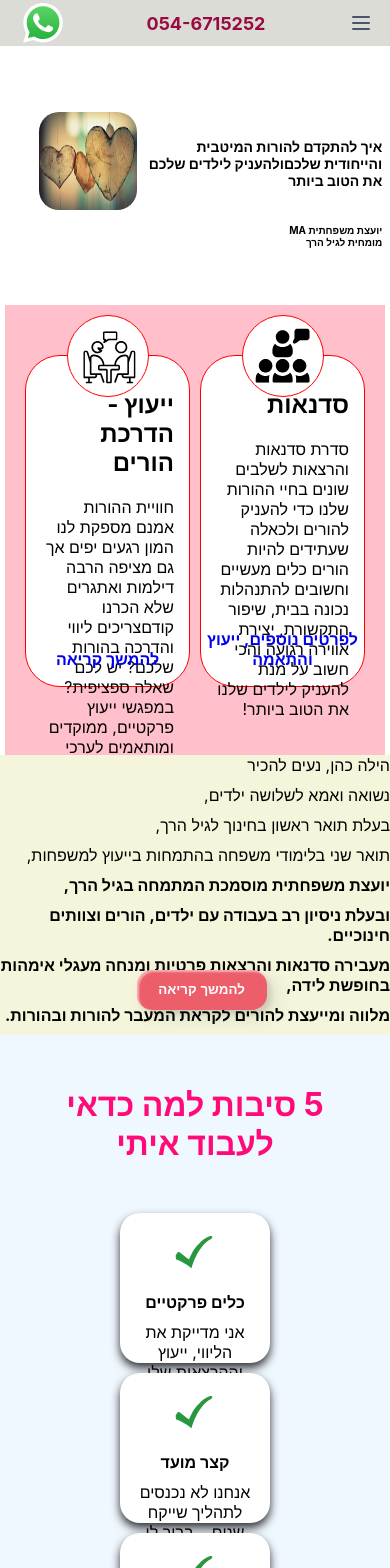
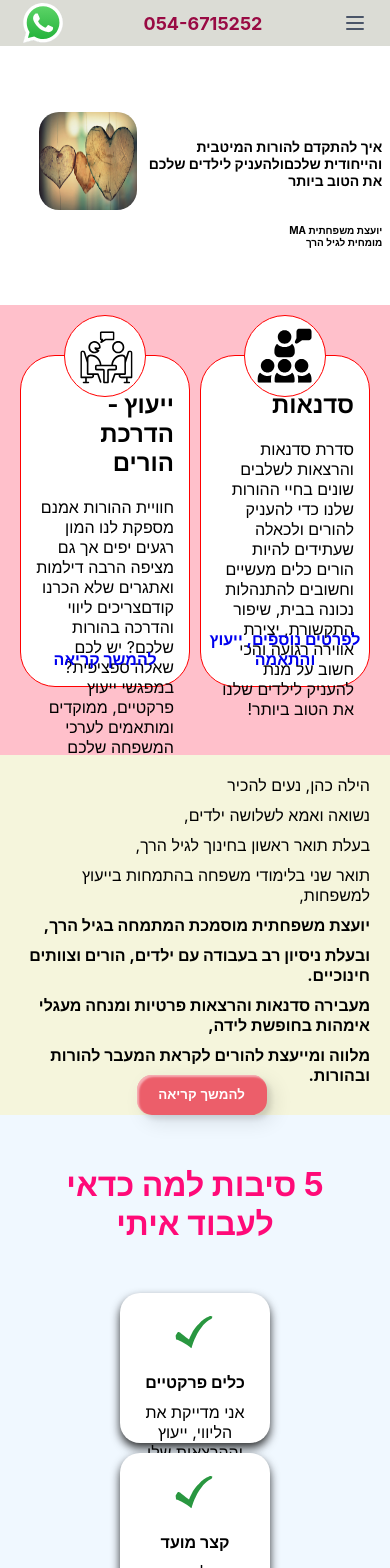
Before and after one commit to itaycs2407/Family-Consult, a React (Create React App) app: page /home in a window 390 px wide. Shown: the top 1568 px of the page. Built offline with nearby package versions, Linux system fonts and the light colour scheme; the HTML template or start-up script is replaced by a standard one.

Commit message:
fix home mobile layout

```diff
--- a/src/App.tsx
+++ b/src/App.tsx
@@ -8,6 +8,7 @@ import AboutMe from "./pages/about-me";
 import Consult from "./pages/consult";
 import { Redirect, Route, Switch } from "react-router-dom";
 import Workshop from "./pages/workshop";
+import { deviceMax } from "./constant/constant";
 
 const App: React.FC = () => (
   <Container>
--- a/src/components/navbar/navbar.tsx
+++ b/src/components/navbar/navbar.tsx
@@ -80,7 +80,6 @@ export const StyledStrip = styled.div`
   font-weight: 650;
 
   @media screen and ${deviceMax.mobileL} {
-    width: 100%;
     justify-content: space-between;
   }
 `;
--- a/src/pages/home.tsx
+++ b/src/pages/home.tsx
@@ -39,7 +39,7 @@ const Home: React.FC = () => {
   const isMobile = useIsMobile();
   const history = useHistory();
   return (
-    <>
+    <RouterContainer>
       <FadeInContainer>
         <UpperContent>
           <Content>
@@ -57,6 +57,7 @@ const Home: React.FC = () => {
           <StyledAbsoluteStyledImage src={Heart} alt={second} />
         </UpperContent>
       </FadeInContainer>
+
       <CardContainer>
         <CardWithImage
           image={Consult}
@@ -142,7 +143,7 @@ const Home: React.FC = () => {
         <StyledHeader>המלצות</StyledHeader>
       </Recommendation>
       <ContactUs />
-    </>
+    </RouterContainer>
   );
 };
 
@@ -161,6 +162,7 @@ const Button = styled(StyledButton)`
   bottom: 25px;
   left: 35%;
   @media screen and ${deviceMax.mobileL} {
+    bottom: 0;
   }
 `;
 
@@ -239,14 +241,12 @@ const WhyWithMeContainer = styled.div`
 const WhoAmI = styled.div`
   background: beige;
   padding: 60px 120px 120px;
-  //width: 84%;
   position: relative;
   @media screen and ${deviceMax.mobileL} {
     display: flex;
-    padding: 0;
-    width: 100%;
+    padding: 20px;
     flex-direction: column;
-    align-items: end;
+    //align-items: end;
   }
 `;
 
@@ -260,8 +260,6 @@ const CardContainer = styled.div`
 
   @media screen and ${deviceMax.mobileL} {
     margin-top: 100px;
-    margin-left: 5px;
-    margin-right: 5px;
     gap: 10px;
     padding: 50px 20px;
   }
@@ -302,4 +300,11 @@ const StyledHeader = styled(Header)`
   margin: 0;
 `;
 
+const RouterContainer = styled.div`
+  @media screen and ${deviceMax.mobileL} {
+    display: flex;
+    flex-direction: column;
+  }
+`;
+
 export default Home;
```
